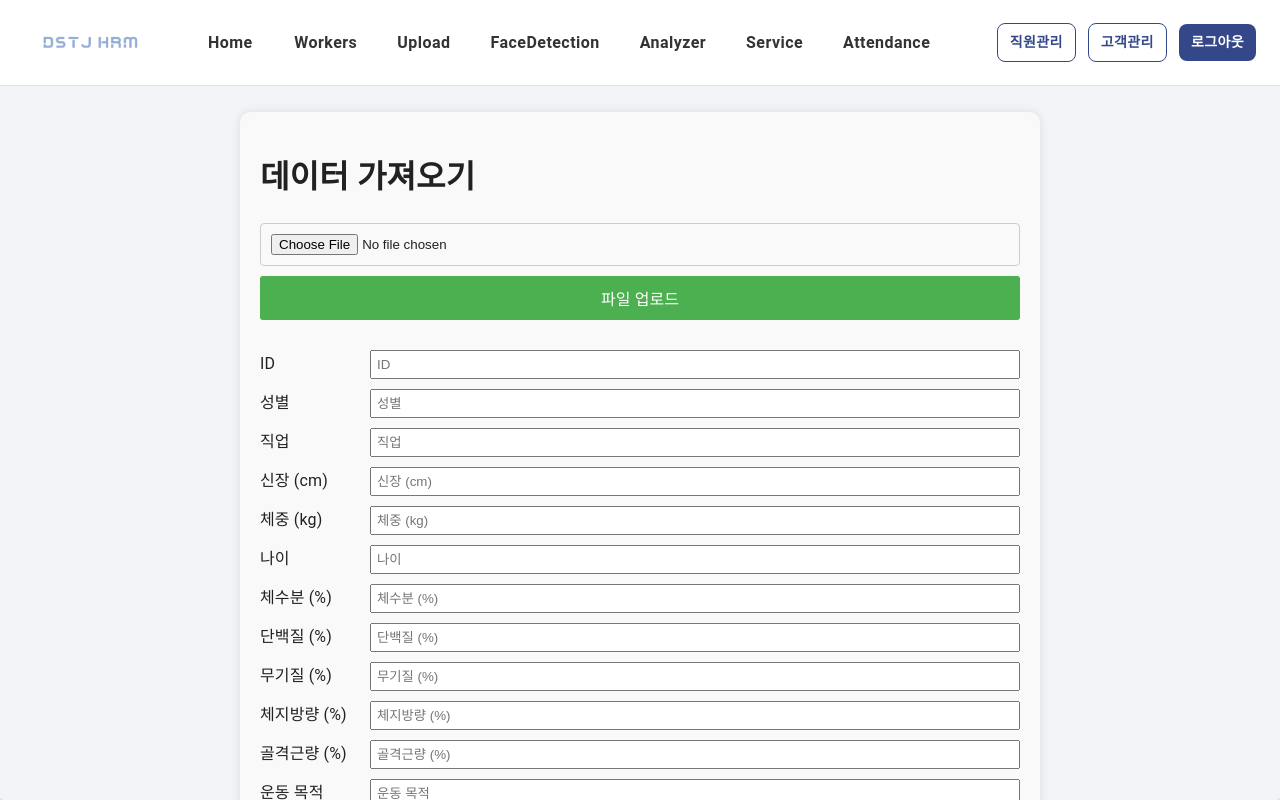
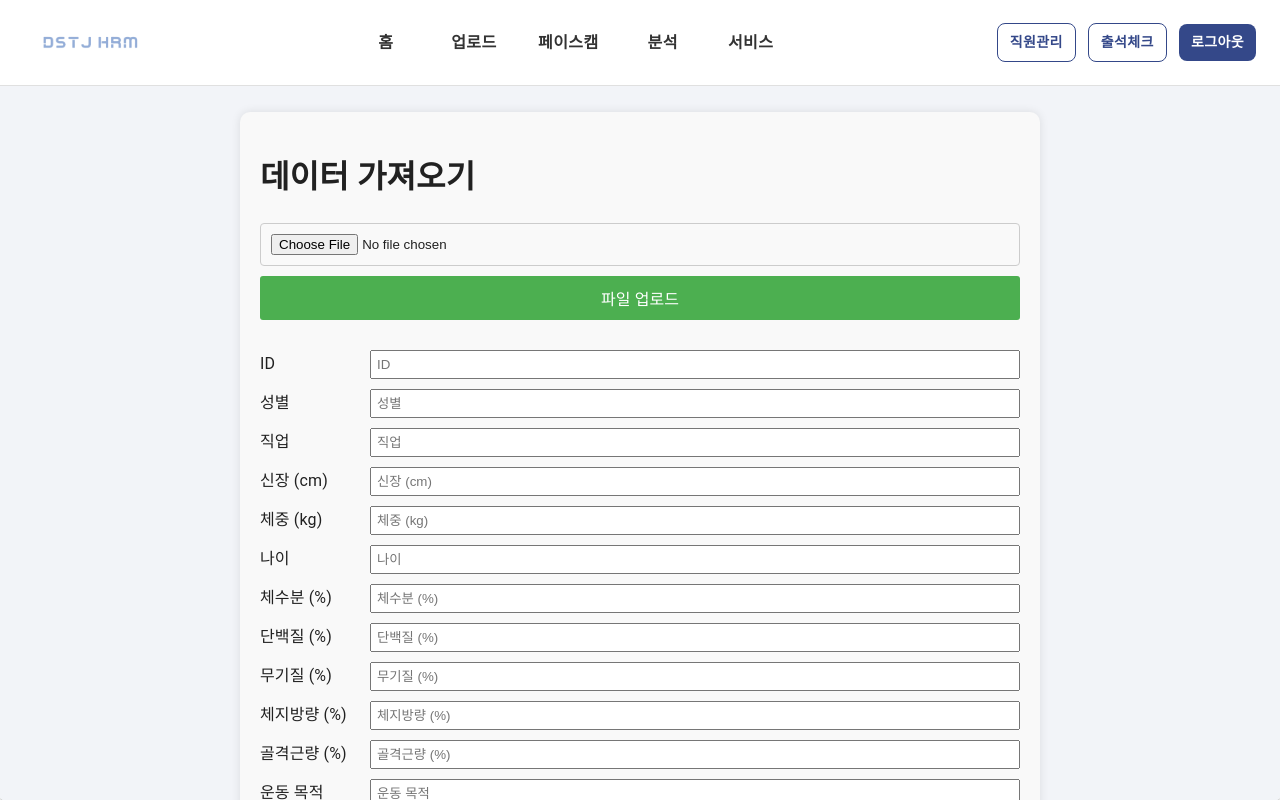
Before and after one commit to Modem924/frontend, a React (Create React App) app in the folder frontend/: page /upload in a window 1280 px wide. Built offline with nearby package versions, Linux system fonts and the light colour scheme.

Commit message:
navbar update

```diff
--- a/frontend/src/components/Navbar_master.js
+++ b/frontend/src/components/Navbar_master.js
@@ -16,13 +16,11 @@ import useMediaQuery from '@mui/material/useMediaQuery';
 import { useTheme } from '@mui/material/styles';
 
 const navItems = [
-  { label: "Home", path: "/master" },
-  { label: "Workers", path: "/workerscreen" },
-  { label: "Upload", path: "/upload" },
-  { label: "FaceDetection", path: "/face-detection" },
-  { label: "Analyzer", path: "/analyze" },
-  { label: "Service", path: "/service" },
-  { label: "Attendance", path: "/attendance" },
+  { label: "홈", path: "/master" },
+  { label: "업로드", path: "/upload" },
+  { label: "페이스캠", path: "/face-detection" },
+  { label: "분석", path: "/analyze" },
+  { label: "서비스", path: "/service" },
 ];
 
 export default function NavigationBar() {
@@ -95,7 +93,7 @@ export default function NavigationBar() {
 
             <Button
                 component={Link}
-                to="/logout"
+                to="/workerscreen"
                 sx={{
                   color: '#344889',
                   fontSize: '14px',
@@ -112,7 +110,7 @@ export default function NavigationBar() {
               </Button>
               <Button
                 component={Link}
-                to="/logout"
+                to="/attendance"
                 sx={{
                   color: '#344889',
                   fontSize: '14px',
@@ -125,7 +123,7 @@ export default function NavigationBar() {
                   '&:hover': { backgroundColor: '#e0e0e0' }
                 }}
               >
-                고객관리
+                출석체크
               </Button>
               <Button
                 component={Link}
--- a/frontend/src/components/Navbar_member.js
+++ b/frontend/src/components/Navbar_member.js
@@ -15,7 +15,7 @@ import ListItemText from '@mui/material/ListItemText';
 import useMediaQuery from '@mui/material/useMediaQuery';
 import { useTheme } from '@mui/material/styles';
 
-export default function Navbar_member() {
+export default function NavigationBar() {
   const theme = useTheme();
   const isMobile = useMediaQuery(theme.breakpoints.down('md'));
   const [mobileOpen, setMobileOpen] = React.useState(false);
@@ -51,7 +51,6 @@ export default function Navbar_member() {
             <img src={require('./../util/logo.png')} alt="Logo" style={{ width: "100px", marginLeft: '16px' }} />
           </Box>
           <Box sx={{ display: { xs: 'none', md: 'flex' }, alignItems: 'center', gap: '12px' }}>
-
               <Button
                 component={Link}
                 to="/logout"
```
Also changed, not shown: frontend/src/components/Navbar_worker.js (+40 -6 lines). Lines whose indentation alone changed are shown as unchanged.
